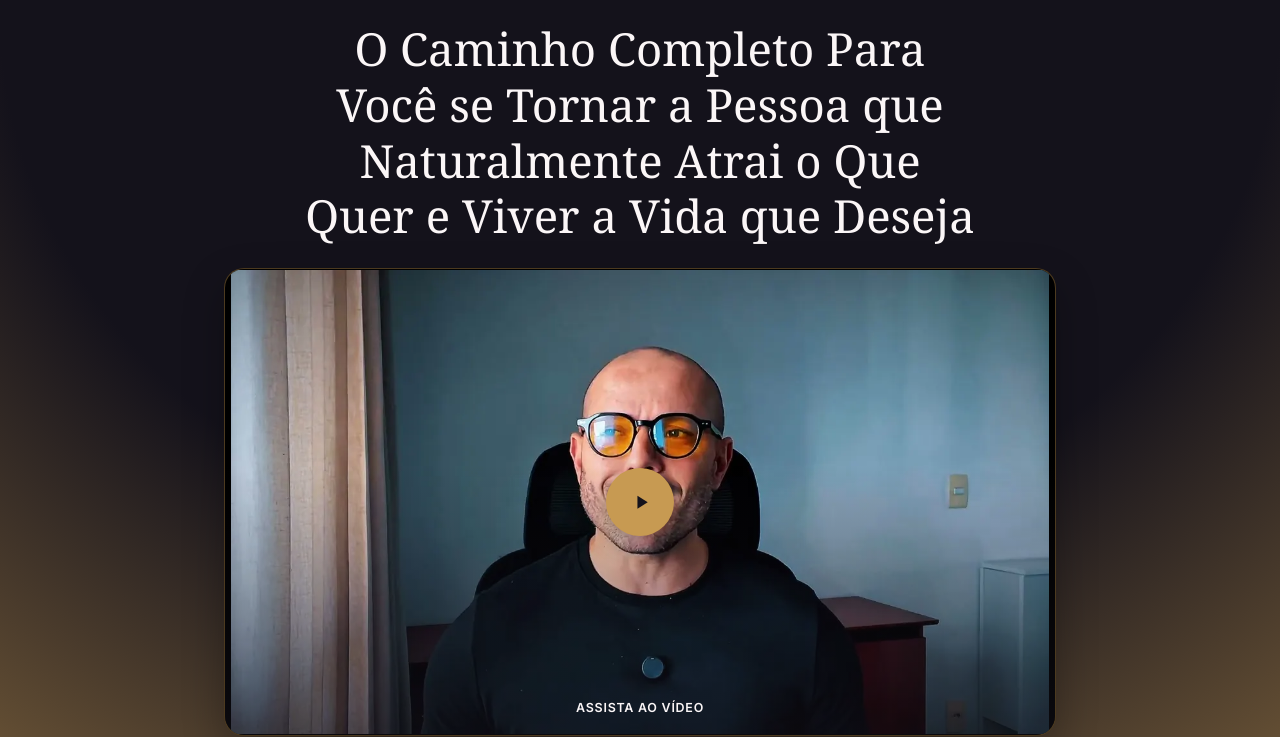
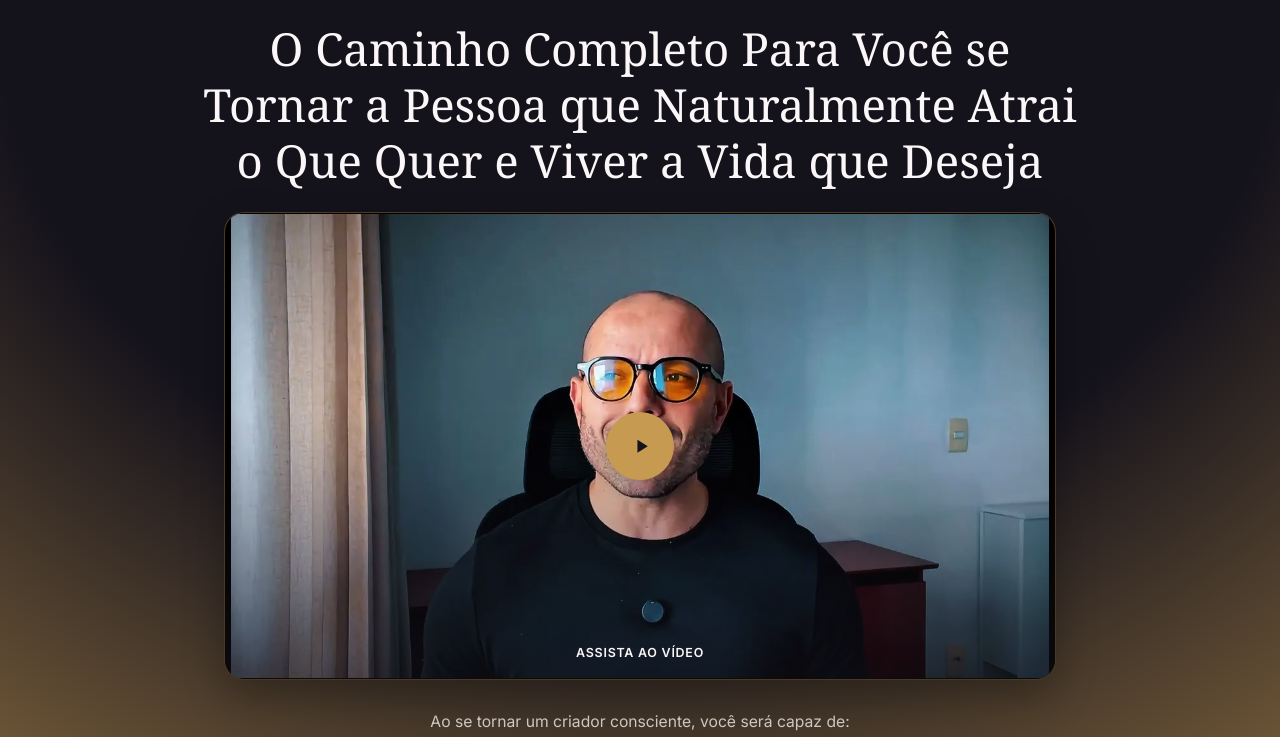
Before and after one commit to nousdynamics/pietro-lps, a website built with Vite: page index.html in a window 1280 px wide. Shown: the part 101-838 px from the top of the page. Built offline with nearby package versions, Linux system fonts and the light colour scheme; a web font is replaced by a local one.

Commit message:
Remove max-width constraint from hero title for improved responsiveness. This change allows the title to utilize the full width of its container, enhancing layout flexibility.

```diff
--- a/src/styles/sections.css
+++ b/src/styles/sections.css
@@ -41,7 +41,6 @@
 }
 
 .hero__title {
-  max-width: min(100%, var(--max-w-hero));
   width: 100%;
   margin-inline: auto;
   margin-bottom: var(--stack-loose);
```
